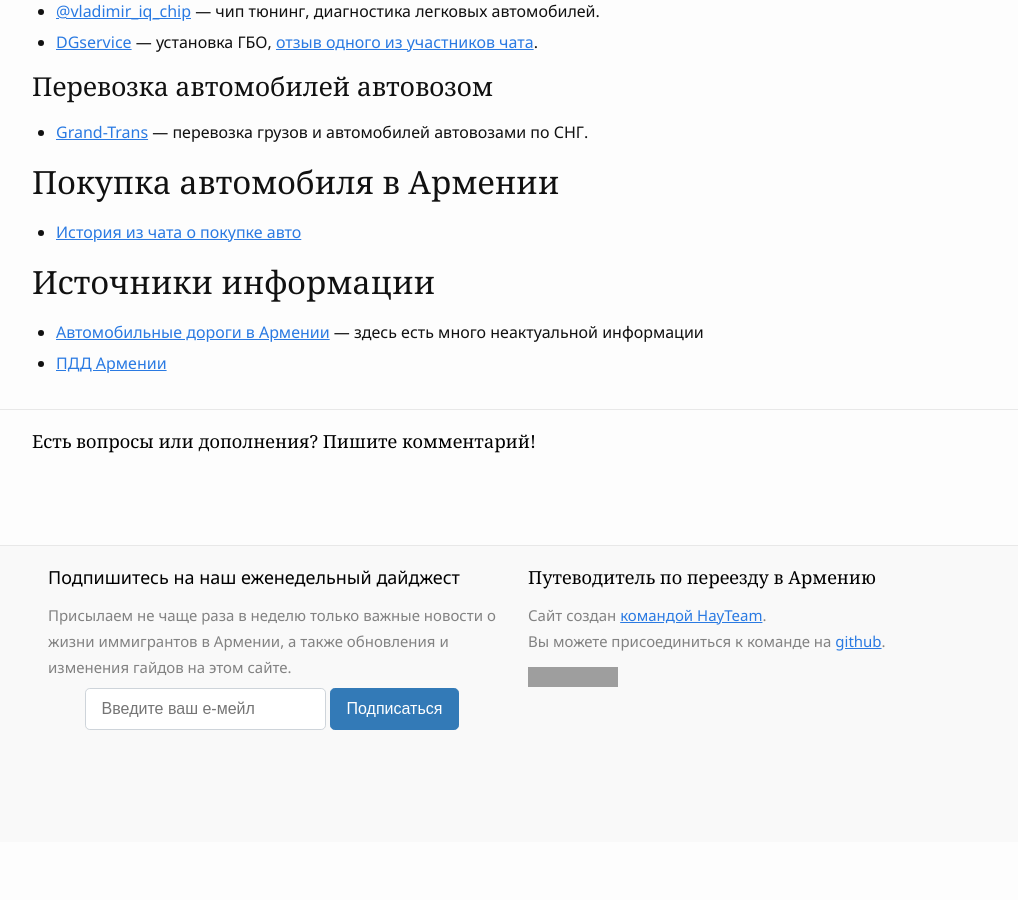
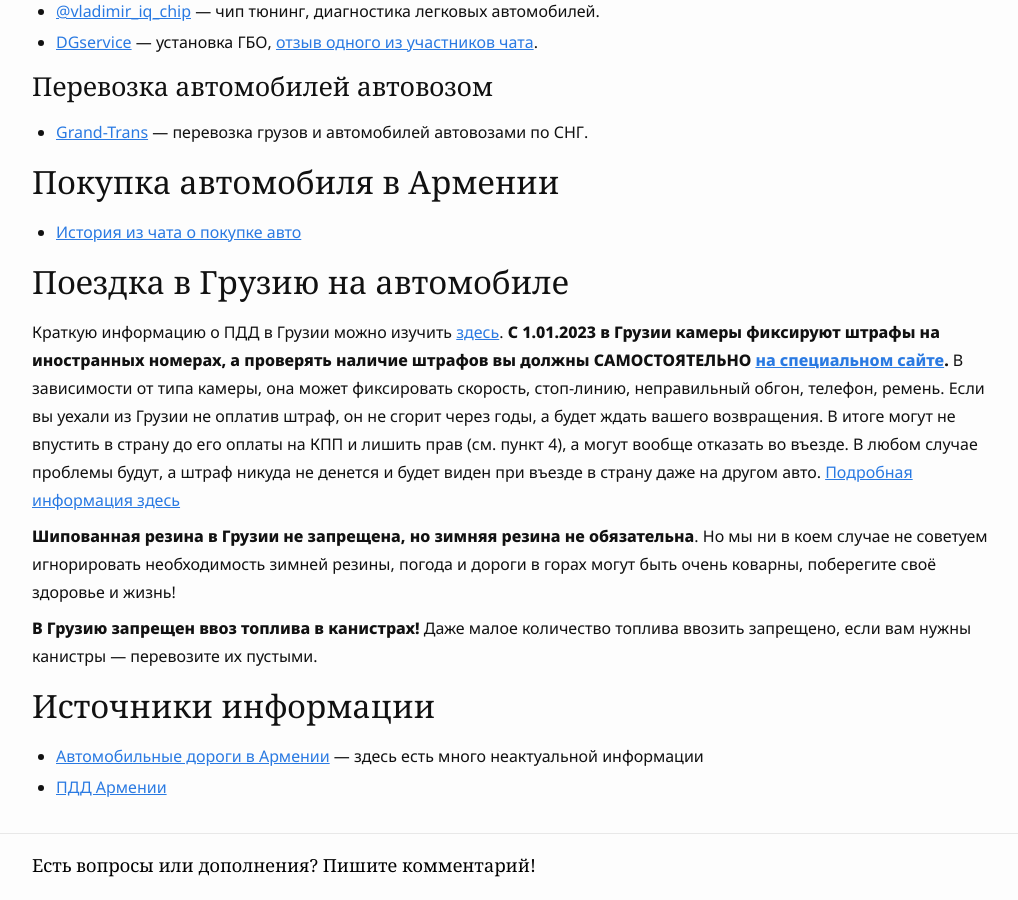
Before and after one commit to haywiki/haywiki.github.io, a Jekyll site: the page built from drive/index.md, in a window 1280 px wide and 900 px high, scrolled down 6127 px. Shown: the whole window, without its empty margins (128-1146 px from the left). Built offline with Jekyll 4.4.1, drawn with Linux system fonts in a browser that asks for light colours; nearby versions of some CDN libraries; a script that is not in the unit is left out; before the commit the page ends 6969 px from its top, so only the background shows below that; some of the changed text lies outside the part shown; grey boxes are pictures that could not be loaded.

Commit message:
уточнена информация о поездках в грузию на авто

```diff
--- a/drive/index.md
+++ b/drive/index.md
@@ -208,6 +208,23 @@ layout: page
 
 - [История из чата о покупке авто](https://t.me/am_autoclub/1473)
 
+## Поездка в Грузию на автомобиле
+
+Краткую информацию о ПДД в Грузии можно изучить [здесь](https://autotraveler.ru/georgia/).
+**С 1.01.2023 в Грузии камеры фиксируют штрафы на иностранных номерах, а проверять наличие штрафов
+вы должны САМОСТОЯТЕЛЬНО [на специальном сайте](https://police.ge/protocol/index.php?lang=en).**
+В зависимости от типа камеры, она может фиксировать скорость, стоп-линию, неправильный обгон, телефон, ремень.
+Если вы уехали из Грузии не оплатив штраф, он не сгорит через годы, а будет ждать вашего возвращения. В итоге могут не
+впустить в страну до его оплаты на КПП и лишить прав (см. пункт 4), а могут вообще отказать во въезде. В любом случае
+проблемы будут, а штраф никуда не денется и будет виден при въезде в страну даже на другом авто.
+[Подробная информация здесь](https://t.me/verhniy_lars/1304)
+
+**Шипованная резина в Грузии не запрещена, но зимняя резина не обязательна**. Но мы ни в коем случае не советуем игнорировать
+необходимость зимней резины, погода и дороги в горах могут быть очень коварны, поберегите своё здоровье и жизнь!
+
+**В Грузию запрещен ввоз топлива в канистрах!** Даже малое количество топлива ввозить запрещено, если вам нужны канистры —
+перевозите их пустыми.
+
 ## Источники информации
 
 - [Автомобильные дороги в Армении](https://autotraveler.ru/armenia/) — здесь есть много неактуальной информации
```
Also changed, not shown: moving/by-car.md (+11 -4 lines).
